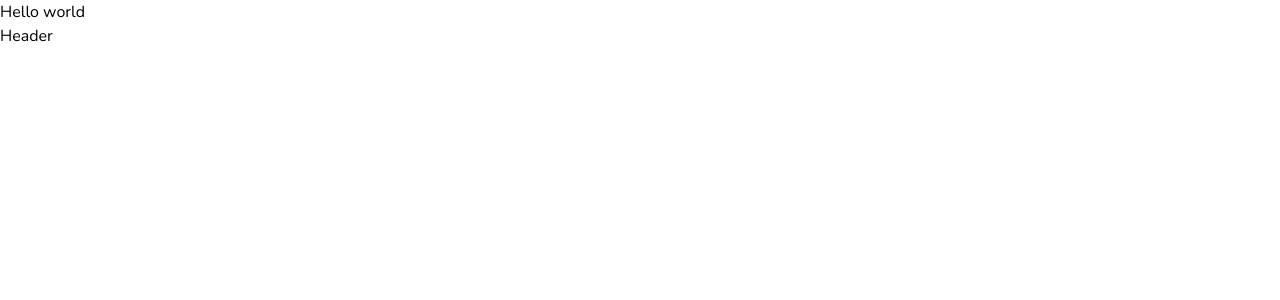
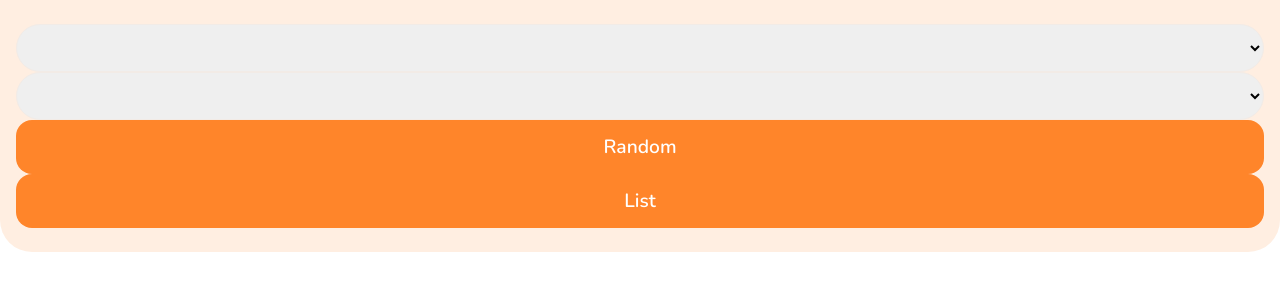
Before and after one commit to pxlmvr/pawprint, a React (Vite) app: page / in a window 1280 px wide. Shown: the top 300 px of the page. Built offline with nearby package versions, Linux system fonts and the light colour scheme.

Commit message:
wip: stubbed out first components

```diff
--- a/src/App.tsx
+++ b/src/App.tsx
@@ -2,10 +2,9 @@ import { Form } from '@containers/Form'
 
 function App() {
   return (
-    <>
-      Hello world
+    <main>
       <Form />
-    </>
+    </main>
   )
 }
 
--- /dev/null
+++ b/src/components/Button/index.tsx
@@ -0,0 +1,9 @@
+import classes from './styles.module.css'
+
+type Props = {
+  children: React.ReactNode
+}
+
+export const Button: React.FC<Props> = ({ children }) => {
+  return <button className={classes.button}>{children}</button>
+}
--- /dev/null
+++ b/src/components/Button/styles.module.css
@@ -0,0 +1,12 @@
+.button {
+  background-color: var(--orange);
+  border-radius: 1rem;
+  border: none;
+  color: #fff;
+  display: block;
+  font-size: 1.2rem;
+  font-weight: 600;
+  height: 54px;
+  padding: 0.8rem 1rem;
+  width: 100%;
+}
--- /dev/null
+++ b/src/components/Select/index.tsx
@@ -0,0 +1,5 @@
+import classes from './styles.module.css'
+
+export const Select: React.FC = () => {
+  return <select className={classes.select}></select>
+}
--- /dev/null
+++ b/src/components/Select/styles.module.css
@@ -0,0 +1,7 @@
+.select {
+  width: 100%;
+  height: 48px;
+  border-radius: 2rem;
+  border: 1px solid var(--dawn);
+  padding: 0 1rem;
+}
--- a/src/containers/Form/index.tsx
+++ b/src/containers/Form/index.tsx
@@ -1,3 +1,16 @@
+import classes from './styles.module.css'
+
+import { Button } from '@/components/Button'
+import { Select } from '@/components/Select'
+
 export const Form: React.FC = () => {
-  return <section>Header</section>
+  return (
+    <section className={classes.form}>
+      <Select />
+      <Select />
+
+      <Button>Random</Button>
+      <Button>List</Button>
+    </section>
+  )
 }
--- a/src/containers/Form/styles.module.css
+++ b/src/containers/Form/styles.module.css
@@ -1,3 +1,5 @@
 .form {
   background-color: var(--peach);
+  border-radius: 0 0 2rem 2rem;
+  padding: 1.5rem 1rem;
 }
--- a/src/index.css
+++ b/src/index.css
@@ -10,7 +10,7 @@
 
   --orange: #ff852a;
   --peach: #ffeee1;
-  --dawn: F2EBE6;
+  --dawn: #f2ebe6;
   --metal: #1d1d1b;
 }
 
```
